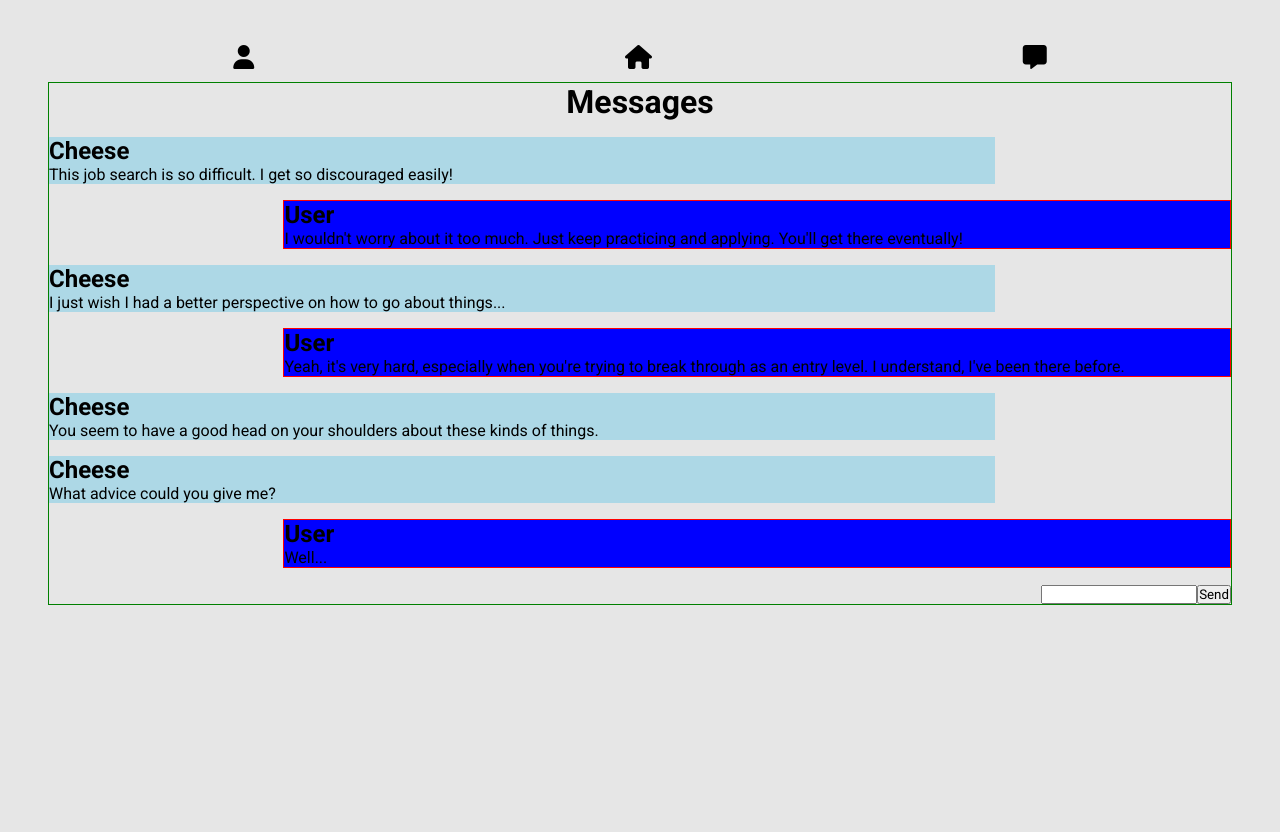
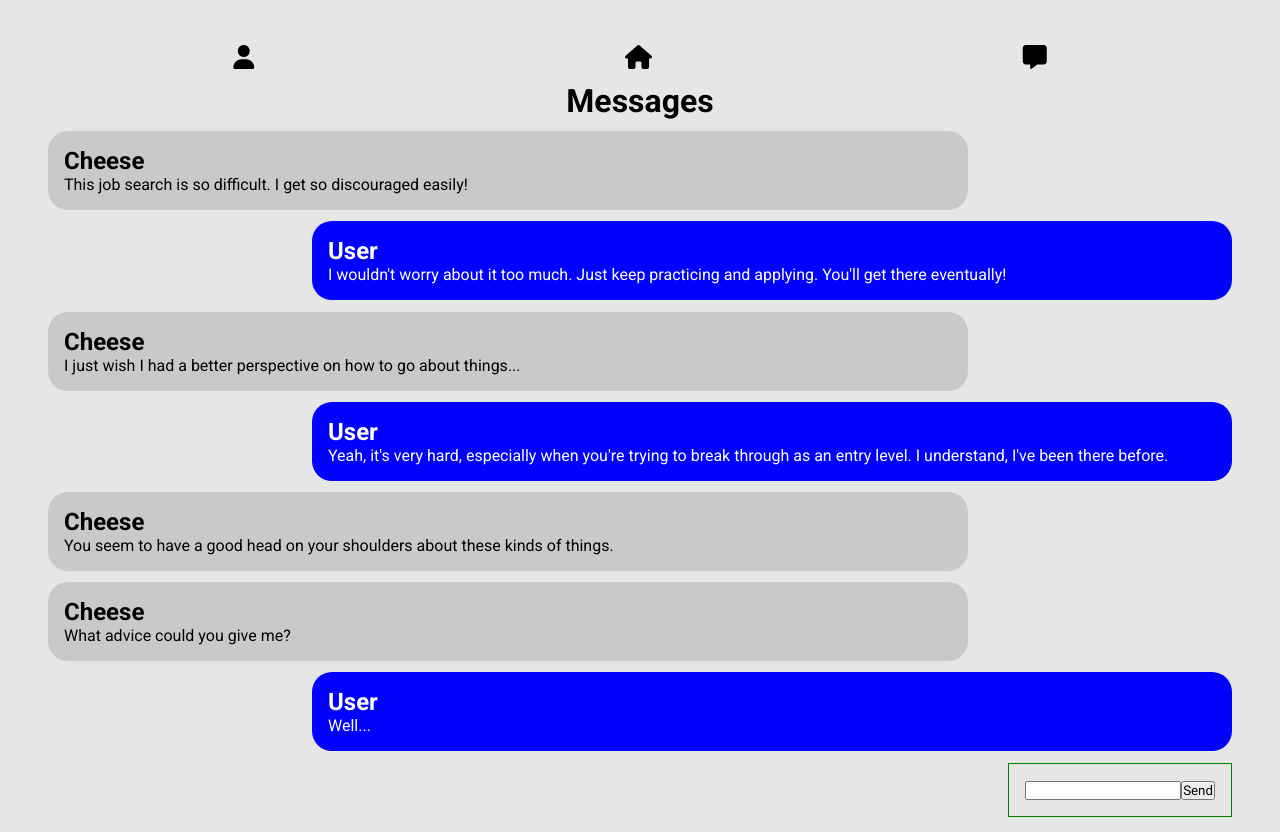
Before and after one commit to czcarrizales/social-media-app, a React (Vite) app in the folder social-media-app/: page /messages in a window 1280 px wide. Built offline with nearby package versions, Linux system fonts and the light colour scheme.

Commit message:
css changes

```diff
--- a/social-media-app/src/styles/Comment.css
+++ b/social-media-app/src/styles/Comment.css
@@ -1,10 +1,11 @@
 .single-comment {
     display: flex;
     justify-content: space-around;
+    align-items: center;
     text-align: center;
     margin-top: .5em;
     border-radius: 20px;
     background-color: white;
     padding: .25em;
-    width: 80%;
+    width: 90%;
 }
--- a/social-media-app/src/styles/Messages.css
+++ b/social-media-app/src/styles/Messages.css
@@ -1,16 +1,17 @@
 .messages-container {
     display: flex;
     flex-direction: column;
-    border: 1px solid green;
 }
 .messages-container h1 {
     text-align: center;
 }
 
 .messages-container div {
-    margin-top: 1em;
+    margin-top: .7em;
 }
 
 .messages-container-send {
     align-self: flex-end;
+    border: 1px solid green;
+    padding: 1em;
 }
--- a/social-media-app/src/styles/Post.css
+++ b/social-media-app/src/styles/Post.css
@@ -4,14 +4,9 @@
 }
 
 .post-container h2, a {
-    font-size: 1rem;
     text-decoration: none;
     color: black;
     text-align: center;
-}
-
-.post-container h2:hover, a:hover {
-    color: blue;
 }
 
 .post-details {
@@ -39,13 +34,9 @@
     width: 20%;
 }
 
-.post-likes div {
-
-}
-
 .post-comments {
     display: flex;
-    flex-direction: column;
+    flex-direction: column-reverse;
     align-items: flex-end;
 }
 
@@ -56,8 +47,8 @@
 }
 
 .add-comment-container input {
-    border: none;
-    border: 1px solid gray;
+    border: 1px solid rgb(205, 205, 205);
+    border-radius: 5px;
 }
 
 .add-comment-container button {
--- a/social-media-app/src/styles/Profile.css
+++ b/social-media-app/src/styles/Profile.css
@@ -1,7 +1,8 @@
 .profile-container {
     text-align: center;
     background-color: white;
-    border: 1px solid red;
+    border-radius: 30px;
+    padding: 1em;
 }
 
 .profile-details {
@@ -23,13 +24,31 @@
 
 .profile-container img {
     width: 100%;
+    margin-top: 2em;
+    border-radius: 50px;
+    border: 2px solid black;
 }
 
 .profile-container .edit-name {
-    width: 15%;
+    border: none;
+    border-radius: 5px;
+    padding: .4em;
+    background-color: brown;
+    color: white;
+}
+
+.edit-button {
     border: none;
     border-radius: 5px;
     padding: .2em;
     background-color: brown;
     color: white;
 }
+
+.add-button {
+    padding: .4em;
+    background-color: green;
+    color: white;
+    border: none;
+    border-radius: 5px;
+}
--- a/social-media-app/src/styles/RecieveChat.css
+++ b/social-media-app/src/styles/RecieveChat.css
@@ -1,4 +1,6 @@
 .recieve-chat-container {
-    background-color: lightblue;
-    width: 80%;
+    background-color: rgb(201, 201, 201);
+    width: 75%;
+    padding: 1em;
+    border-radius: 20px;
 }
--- a/social-media-app/src/styles/SendChat.css
+++ b/social-media-app/src/styles/SendChat.css
@@ -1,6 +1,8 @@
 .send-chat-container {
-    background-color: blue;
-    width: 80%;
-    border: 1px solid red;
+    background-color: hwb(240 0% 0%);
     align-self: flex-end;
+    width: 75%;
+    padding: 1em;
+    border-radius: 20px;
+    color: white;
 }
```
